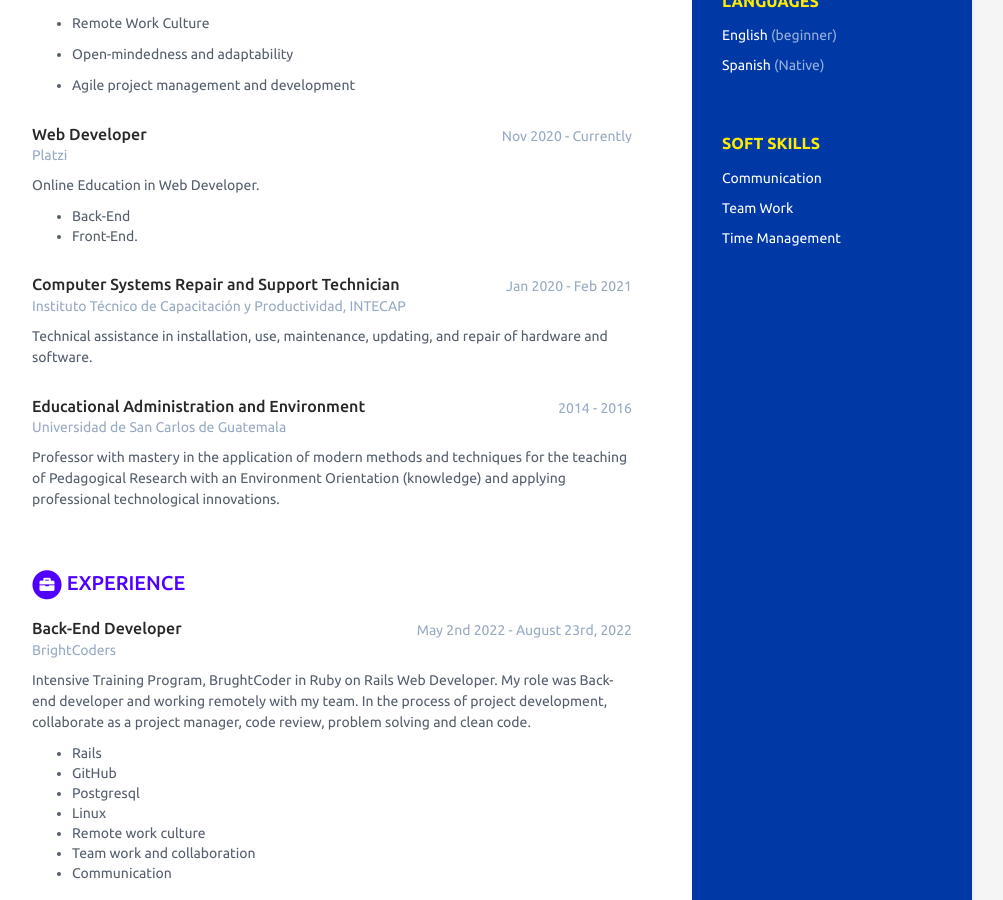
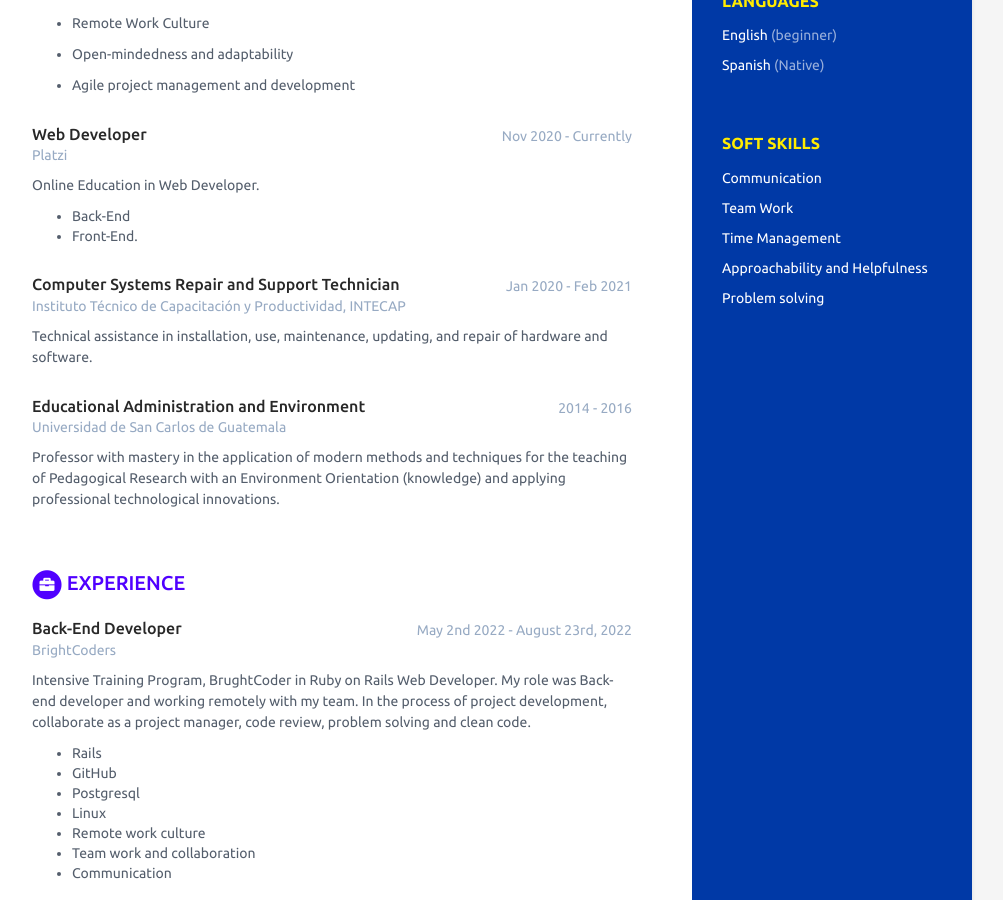
Before and after one commit to BC-MAY-21-ROR/scorecard-V-Juarez, a Jekyll site: the page built from index.html, in a window 1280 px wide and 900 px high, scrolled down 838 px. Shown: the whole window, without its empty margins (168-1171 px from the left). Built offline with Jekyll 4.4.1, drawn with Linux system fonts in a browser that asks for light colours.

```diff
--- a/_config.yml
+++ b/_config.yml
@@ -3,7 +3,7 @@
 # Site Settings
 title: BrightCoders Academy
 url: '' #'http://webjeda.com'
-baseurl: '' #change it according to your repository name
+baseurl: 'https://bc-may-21-ror.github.io/scorecard-V-Juarez/' #change it according to your repository name
 # Style will be applied only after restarting the build or serve. Just choose one of the options.
 theme_skin: blue # NO modificar
 chrome_mobile_color: #use hex colors (ex:#1976d2) or leave empty if you don't want a color for chrome mobile searchbar
--- a/_data/data.yml
+++ b/_data/data.yml
@@ -46,6 +46,11 @@ sidebar:
 
     - item: Time Management
       link: # dejar en blanco
+
+    - item: Approachability and Helpfulness
+      link:
+
+    - item: Problem solving
 
 # Registra aquí un resumen de tu perfil
 career-profile:
```
